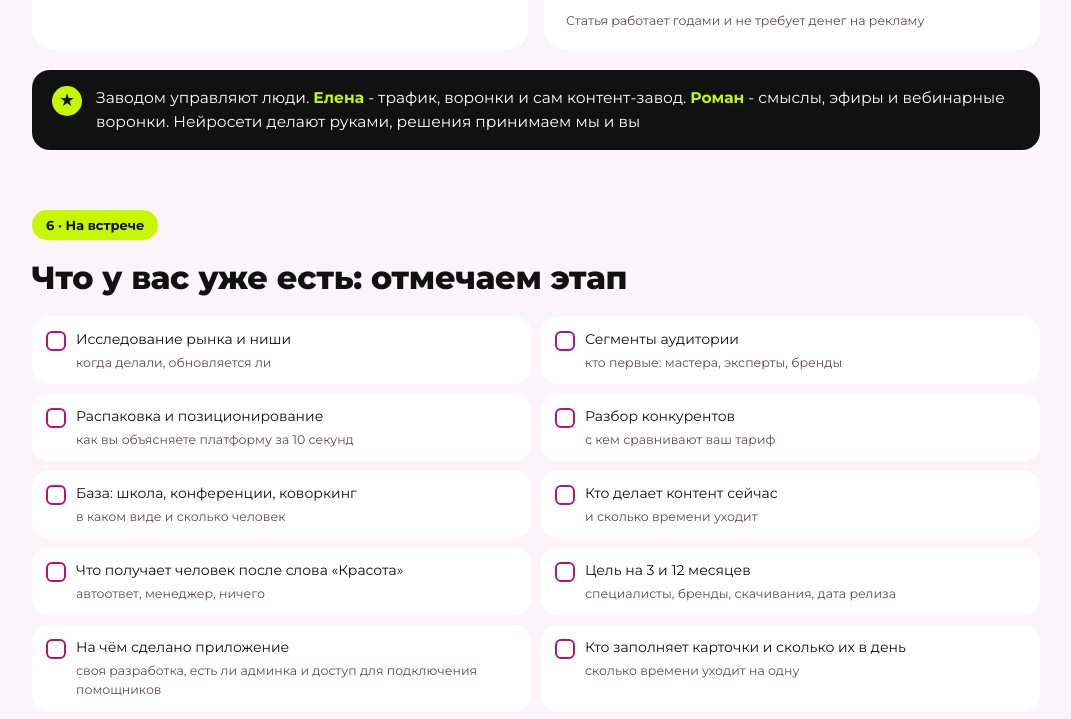
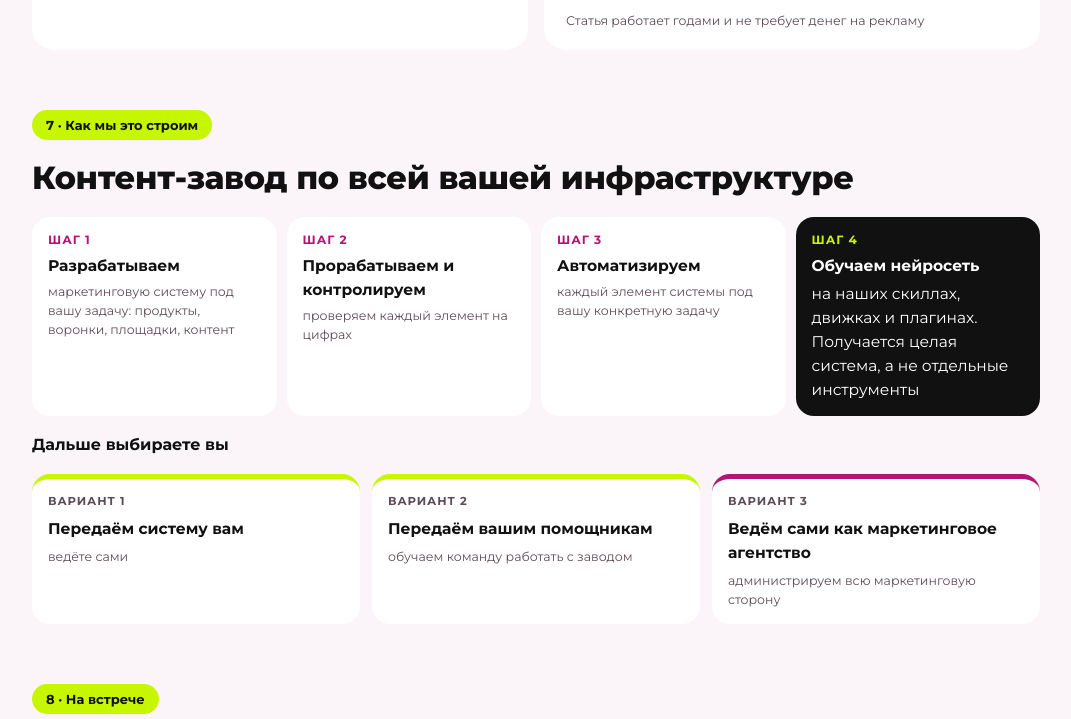
Before and after one commit to KURSK-24/krasota-strategiya, a plain HTML site: page index.html in a window 1280 px wide. Shown: the part 5649-6368 px from the top of the page, without its empty margins (104-1175 px from the left). Drawn offline with nearby package versions, Linux system fonts and the light colour scheme.

Commit message:
Блок: как мы строим систему и три варианта ведения

```diff
--- a/index.html
+++ b/index.html
@@ -347,11 +347,27 @@ section{display:flex;flex-direction:column;gap:20px}
       <span class="cap">Статья работает годами и не требует денег на рекламу</span>
     </div>
   </div>
-  <div class="insight"><span class="ic">★</span><p>Заводом управляют люди. <b>Елена</b> - трафик, воронки и сам контент-завод. <b>Роман</b> - смыслы, эфиры и вебинарные воронки. Нейросети делают руками, решения принимаем мы и вы</p></div>
 </section>
 
 <section>
-  <span class="kicker">6 · На встрече</span>
+  <span class="kicker">7 · Как мы это строим</span>
+  <h2>Контент-завод по всей вашей инфраструктуре</h2>
+  <div class="next">
+    <div class="nx"><span class="s">Шаг 1</span><b>Разрабатываем</b><span class="cap">маркетинговую систему под вашу задачу: продукты, воронки, площадки, контент</span></div>
+    <div class="nx"><span class="s">Шаг 2</span><b>Прорабатываем и контролируем</b><span class="cap">проверяем каждый элемент на цифрах</span></div>
+    <div class="nx"><span class="s">Шаг 3</span><b>Автоматизируем</b><span class="cap">каждый элемент системы под вашу конкретную задачу</span></div>
+    <div class="nx on"><span class="s">Шаг 4</span><b>Обучаем нейросеть</b><span>на наших скиллах, движках и плагинах. Получается целая система, а не отдельные инструменты</span></div>
+  </div>
+  <h3>Дальше выбираете вы</h3>
+  <div class="ideas">
+    <div class="idea lm"><span class="tp">Вариант 1</span><b>Передаём систему вам</b><span class="cap">ведёте сами</span></div>
+    <div class="idea lm"><span class="tp">Вариант 2</span><b>Передаём вашим помощникам</b><span class="cap">обучаем команду работать с заводом</span></div>
+    <div class="idea"><span class="tp">Вариант 3</span><b>Ведём сами как маркетинговое агентство</b><span class="cap">администрируем всю маркетинговую сторону</span></div>
+  </div>
+</section>
+
+<section>
+  <span class="kicker">8 · На встрече</span>
   <h2>Что у вас уже есть: отмечаем этап</h2>
   <div class="check">
     <div class="ck"><span class="bx"></span><span>Исследование рынка и ниши<small>когда делали, обновляется ли</small></span></div>
```
